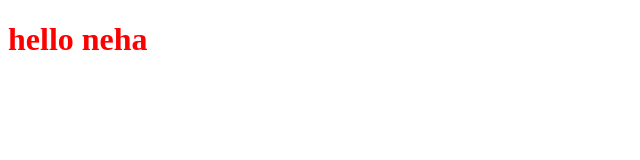
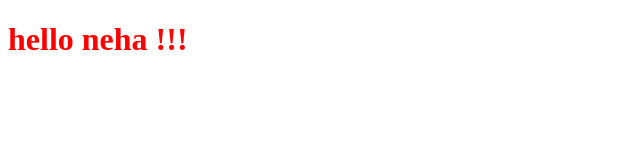
Before and after one commit to nehaverma875/Testn, a plain HTML site: page index.html in a window 1280 px wide. Shown: the full height of the page, 0-640 px from the left. Drawn offline with Linux system fonts and the light colour scheme.

Commit message:
last commite

```diff
--- a/index.html
+++ b/index.html
@@ -6,6 +6,6 @@
     <title>Document</title>
 </head>
 <body>
-    <h1 style="color: red;">hello neha</h1>
+    <h1 style="color: red;">hello neha !!!</h1>
 </body>
 </html>
```
